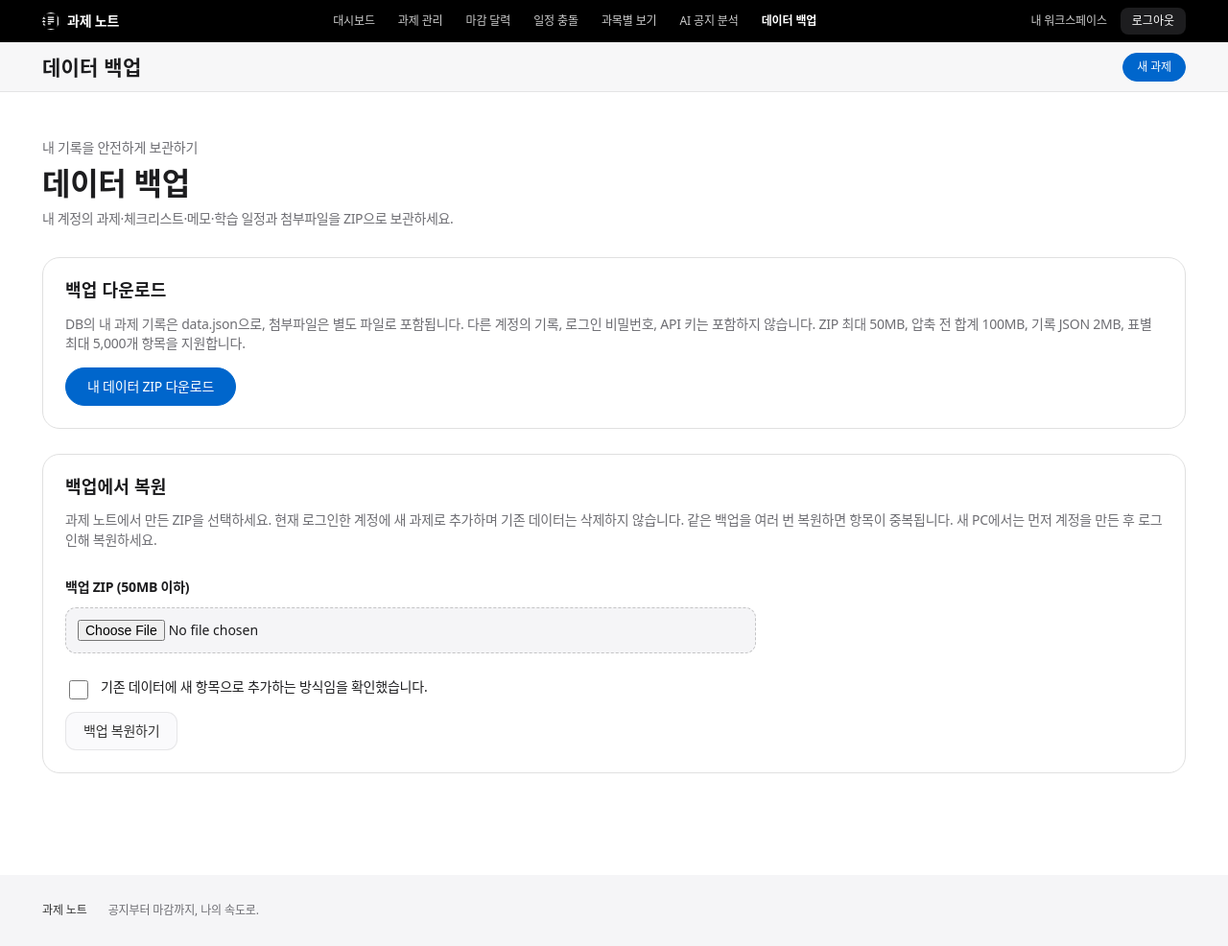
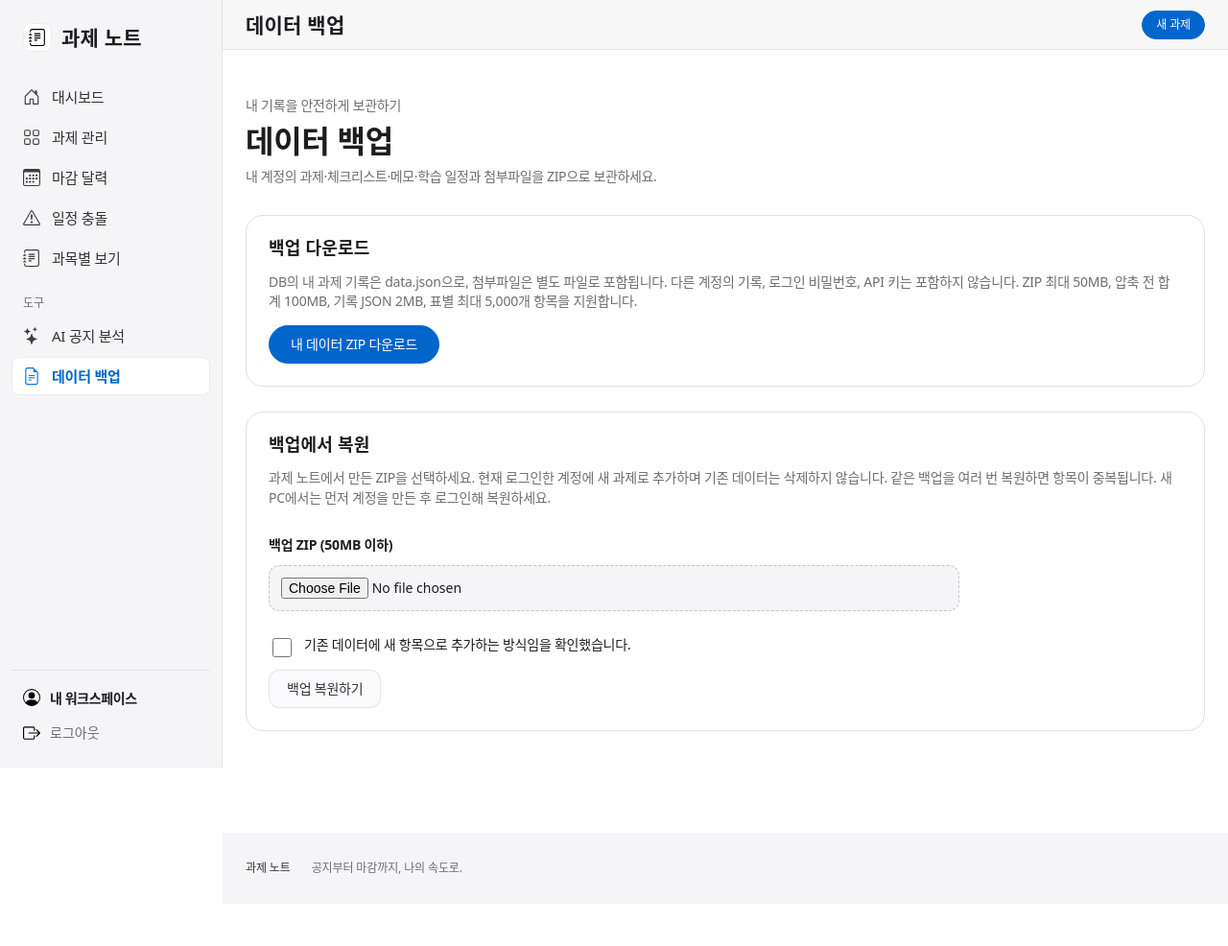
Before and after one commit to jongjong123alt/homework, a Flask app: page /backup in a window 1280 px wide. Shown: the whole page at 96% size. After the commit the page ends 911 px from the top, so only its background shows below. Run offline with Flask 3, Linux system fonts and the light colour scheme; the visitor is signed in with stand-in values (Sample User, id 1).

Commit message:
Restore left sidebar navigation; keep Apple-style system
User preference: workspace menus stay in the left sidebar. The black top
global nav is removed; the sidebar is restyled (parchment, Action Blue
active item, 도구 group) and the frosted sub-nav with the persistent
'새 과제' pill sits at the top of the main column.

Co-Authored-By: Claude Opus 5.5 <noreply@anthropic.com>
Claude-Session: https://claude.ai/code/session_01T2rAALM4oYqPUfs2fbHRnG

```diff
--- a/static/css/ui.css
+++ b/static/css/ui.css
@@ -100,122 +100,115 @@ b {
   display: none;
 }
 
-/* ---------- Global nav (44px, true black) ---------- */
-.workspace .layout {
-  display: block;
+/* ---------- Left sidebar (parchment, quiet) ---------- */
+.workspace .sidebar {
+  width: 232px;
+  background: var(--parchment);
+  border-right: 1px solid rgba(0, 0, 0, 0.08);
+  padding: 20px 12px 16px;
+  display: flex;
+  flex-direction: column;
 }
-.global-nav {
-  position: sticky;
-  top: 0;
-  z-index: 40;
-  height: 44px;
-  background: var(--black);
-  color: #fff;
-}
-.global-nav-inner {
-  max-width: 1240px;
-  height: 44px;
-  margin: 0 auto;
-  padding: 0 24px;
+.workspace .brand {
   display: flex;
   align-items: center;
-  gap: 28px;
+  gap: 10px;
+  padding: 4px 12px 24px;
+  color: var(--ink);
+  font-size: 21px;
+  font-weight: 600;
+  letter-spacing: 0.231px;
+  text-decoration: none;
 }
-.global-nav .brand {
+.workspace .brand-icon {
+  width: 30px;
+  height: 30px;
+  padding: 6px;
+  border-radius: var(--radius-sm);
+  background: var(--canvas);
+  box-shadow: inset 0 0 0 1px rgba(0, 0, 0, 0.08);
+}
+.sidebar-label {
+  display: none;
+}
+.workspace .sidebar .nav {
   display: flex;
   align-items: center;
-  gap: 8px;
-  padding: 0;
-  color: #fff;
+  gap: 12px;
+  min-height: 40px;
+  margin: 2px 0;
+  padding: 8px 12px;
+  border-radius: var(--radius-sm);
+  color: var(--ink-80);
+  font-size: 15px;
+  font-weight: 400;
+  letter-spacing: -0.224px;
+  text-decoration: none;
+  background: none;
+  box-shadow: none;
+}
+.workspace .sidebar .nav .icon {
+  width: 18px;
+  height: 18px;
+  opacity: 0.75;
+}
+.workspace .sidebar .nav:hover {
+  background: rgba(0, 0, 0, 0.04);
+}
+.workspace .sidebar .nav.active {
+  background: var(--canvas);
+  color: var(--primary);
+  font-weight: 600;
+  box-shadow: inset 0 0 0 1px rgba(0, 0, 0, 0.08);
+}
+.workspace .sidebar .nav.active .icon {
+  opacity: 1;
+  filter: invert(27%) sepia(98%) saturate(1800%) hue-rotate(198deg) brightness(92%);
+}
+.nav-group-label {
+  font-size: 12px;
+  color: var(--muted);
+  letter-spacing: -0.12px;
+  margin: 18px 12px 6px;
+}
+.workspace .sidebar-bottom {
+  margin-top: auto;
+  padding: 14px 12px 0;
+  border-top: 1px solid rgba(0, 0, 0, 0.08);
+  color: var(--muted);
+  font-size: 14px;
+}
+.workspace .account-label {
+  display: flex;
+  align-items: center;
+  gap: 10px;
+  margin: 2px 0 4px;
   font-size: 14px;
   font-weight: 600;
-  letter-spacing: -0.224px;
-  text-decoration: none;
-  white-space: nowrap;
+  color: var(--ink);
 }
-.global-nav .brand-icon {
+.workspace .logout-button {
+  display: flex;
+  align-items: center;
+  gap: 10px;
+  min-height: 40px;
+  padding: 8px 0;
+  border: 0;
+  background: none;
+  color: var(--muted);
+  font-size: 14px;
+  cursor: pointer;
+}
+.workspace .account-label .icon,
+.workspace .logout-button .icon {
   width: 18px;
   height: 18px;
-  padding: 0;
-  margin: 0;
-  background: none;
-  filter: invert(1);
-}
-.global-links {
-  display: flex;
-  align-items: center;
-  gap: 4px;
-  flex: 1;
-  justify-content: center;
-  overflow-x: auto;
-  scrollbar-width: none;
-}
-.global-links .nav {
-  display: inline-flex;
-  align-items: center;
-  min-height: 32px;
-  margin: 0;
-  padding: 0 10px;
-  border-radius: 0;
-  background: none;
-  box-shadow: none;
-  color: rgba(255, 255, 255, 0.8);
-  font-size: 12px;
-  font-weight: 400;
-  letter-spacing: -0.12px;
-  text-decoration: none;
-  white-space: nowrap;
-}
-.global-links .nav:hover {
-  background: none;
-  color: #fff;
-}
-.global-links .nav.active {
-  background: none;
-  box-shadow: none;
-  color: #fff;
-  font-weight: 600;
-}
-.global-account {
-  display: flex;
-  align-items: center;
-  gap: 14px;
-  font-size: 12px;
-  letter-spacing: -0.12px;
-  color: rgba(255, 255, 255, 0.8);
-  white-space: nowrap;
-}
-.global-account form {
-  margin: 0;
-}
-.global-account a,
-.global-account .account-label {
-  color: rgba(255, 255, 255, 0.8);
-  margin: 0;
-  font-size: 12px;
-  font-weight: 400;
-}
-.global-account .logout-button {
-  min-height: 28px;
-  padding: 0 12px;
-  border-radius: var(--radius-sm);
-  border: 0;
-  background: var(--ink);
-  color: #fff;
-  font-size: 12px;
-  cursor: pointer;
-}
-.global-account .logout-button:active {
-  transform: scale(0.95);
-}
-.global-nav .menu-toggle {
-  display: none !important;
 }
 
 /* ---------- Frosted sub-nav (52px) ---------- */
 .sub-nav {
   position: sticky;
-  top: 44px;
+  top: 0;
   z-index: 30;
   height: 52px;
   background: rgba(245, 245, 247, 0.8);
@@ -254,9 +247,12 @@ b {
 
 /* ---------- Main column ---------- */
 .workspace .main {
-  margin-left: 0;
-  width: 100%;
-  min-height: calc(100vh - 96px);
+  margin-left: 232px;
+  width: calc(100% - 232px);
+  min-height: 100vh;
+}
+.sub-nav .menu-toggle {
+  display: none !important;
 }
 .content,
 .overview-content,
@@ -957,17 +953,8 @@ input[type="checkbox"] {
     display: block;
     font-size: 12px;
   }
-  .global-nav-inner {
-    gap: 16px;
-  }
-  .global-account .account-label {
-    display: none;
-  }
 }
 @media (max-width: 833px) {
-  .global-links .nav {
-    padding: 0 7px;
-  }
   .public-site .hero-copy h1,
   .public-site .public-content h1 {
     font-size: 40px;
--- a/templates/base.html
+++ b/templates/base.html
@@ -16,31 +16,30 @@
 <body class="{{ 'workspace' if signed_in else 'public-site' }}">
   <a class="skip-link" href="#main-content">본문으로 건너뛰기</a>
   <div class="layout">
-    {% if signed_in %}<header class="global-nav">
-      <div class="global-nav-inner">
+    {% if signed_in %}<aside class="sidebar" id="site-sidebar" aria-label="주 메뉴">
       <a class="brand" href="{{ url_for('dashboard') }}">{{ icon('journal-text', 'brand-icon') }}<span>과제 노트</span></a>
-        <button class="menu-toggle" aria-label="메뉴 열기" aria-controls="site-sidebar" aria-expanded="false" type="button">{{ icon('list') }} 메뉴</button>
-        <nav class="global-links" id="site-sidebar" aria-label="워크스페이스">
-        {% for endpoint, label in [('dashboard','대시보드'),('assignment_list','과제 관리'),('calendar_view','마감 달력'),('schedule_view','일정 충돌'),('courses','과목별 보기'),('ai_analyze','AI 공지 분석'),('backup_settings','데이터 백업')] %}
+      <nav aria-label="워크스페이스">
+        {% for group, endpoint, label, image in [('main','dashboard','대시보드','house-door'),('main','assignment_list','과제 관리','grid'),('main','calendar_view','마감 달력','calendar3'),('main','schedule_view','일정 충돌','exclamation-triangle'),('main','courses','과목별 보기','journal-text'),('tools','ai_analyze','AI 공지 분석','stars'),('tools','backup_settings','데이터 백업','file-earmark-text')] %}
+        {% if group == 'tools' and loop.previtem and loop.previtem[0] == 'main' %}<p class="nav-group-label" aria-hidden="true">도구</p>{% endif %}
         {% set nav_active = request.endpoint == endpoint or (endpoint == 'assignment_list' and request.endpoint in ('new_assignment','assignment_detail','edit_assignment')) %}
-          <a class="nav {{ 'active' if nav_active else '' }}" href="{{ url_for(endpoint) }}" {% if nav_active %}aria-current="page"{% endif %}>{{ label }}</a>
+        <a class="nav {{ 'active' if nav_active else '' }}" href="{{ url_for(endpoint) }}" {% if nav_active %}aria-current="page"{% endif %}>{{ icon(image) }}<span>{{ label }}</span></a>
         {% endfor %}
       </nav>
-        <div class="global-account">
-          {% if session.get('user_id') %}<span class="account-label">내 워크스페이스</span>
-          <form method="post" action="{{ url_for('logout') }}"><input type="hidden" name="csrf_token" value="{{ csrf_token }}"><button type="submit" class="logout-button">로그아웃</button></form>
-          {% else %}<a href="{{ url_for('login') }}">로그인</a>{% endif %}
+      <div class="sidebar-bottom">
+        {% if session.get('user_id') %}
+        <div class="account-label">{{ icon('person-circle') }}<span>내 워크스페이스</span></div>
+        <form method="post" action="{{ url_for('logout') }}"><input type="hidden" name="csrf_token" value="{{ csrf_token }}"><button type="submit" class="logout-button">{{ icon('box-arrow-right') }} 로그아웃</button></form>
+        {% else %}<a class="nav" href="{{ url_for('login') }}">{{ icon('person-circle') }}<span>로그인</span></a>{% endif %}
       </div>
-      </div>
-    </header>
-    <div class="sub-nav">
+    </aside>{% endif %}
+    <main class="main" id="main-content" tabindex="-1">
+      {% if signed_in %}<div class="sub-nav">
         <div class="sub-nav-inner">
+          <button class="menu-toggle secondary-button" aria-label="메뉴 열기" aria-controls="site-sidebar" aria-expanded="false" type="button">{{ icon('list') }} 메뉴</button>
           <p class="sub-nav-title">{% block breadcrumb %}대시보드{% endblock %}</p>
           <div class="sub-nav-actions"><a class="primary-button pill" href="{{ url_for('new_assignment') }}">새 과제</a></div>
         </div>
-    </div>{% endif %}
-    <main class="main" id="main-content" tabindex="-1">
-      {% if not signed_in %}
+      </div>{% else %}
       <header class="marketing-header">
         <a class="marketing-brand" href="{{ url_for('dashboard') }}">{{ icon('journal-text', 'brand-icon') }} 과제 노트</a>
         <nav class="marketing-nav" aria-label="서비스 소개 메뉴"><a href="{{ url_for('dashboard') }}#features">주요 기능</a><a href="{{ url_for('dashboard') }}#how-it-works">사용 방법</a><a href="{{ url_for('dashboard') }}#ai">AI 분석</a></nav>
```
Also changed, not shown: static/images/product-dashboard.png. Lines whose indentation alone changed are shown as unchanged.
